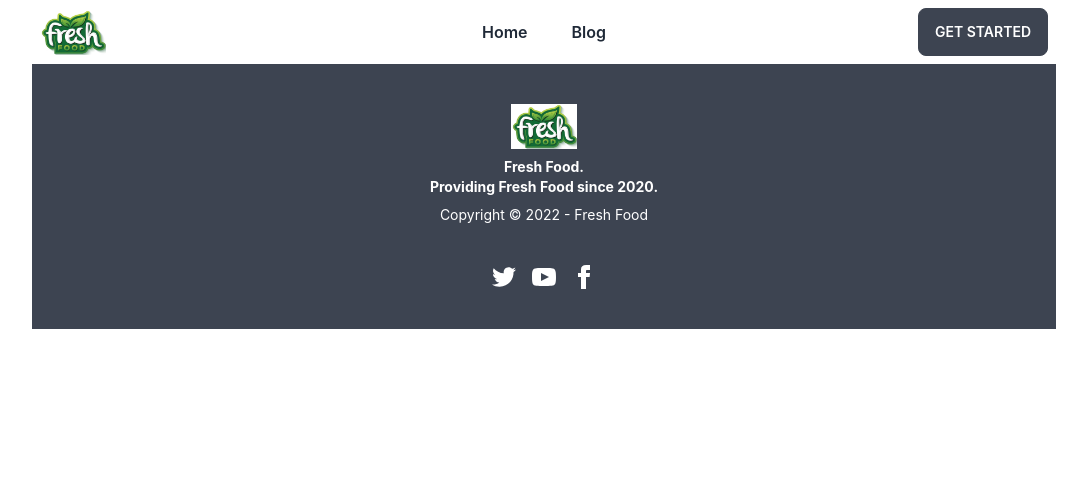
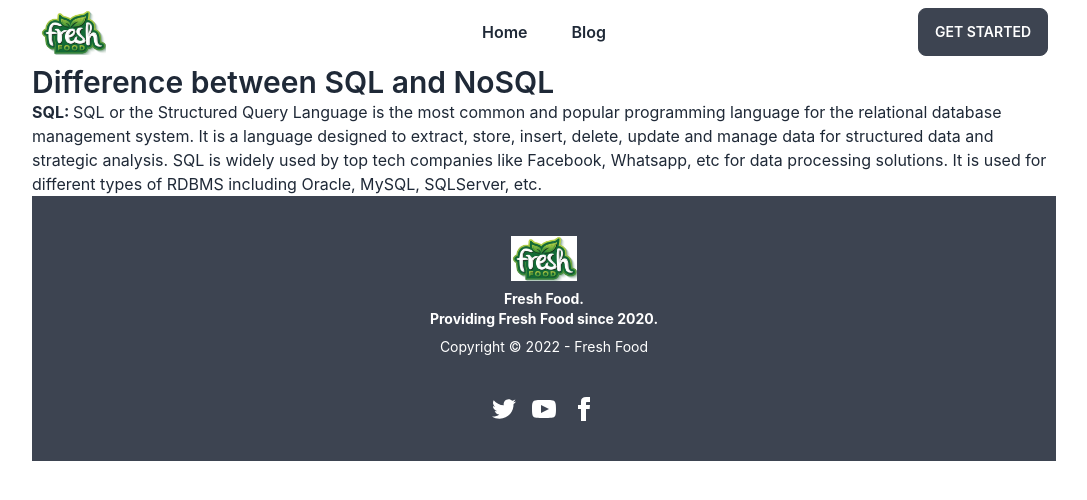
Before and after one commit to SamaulHaque/fresh-food-client, a React (Create React App) app: page /blog in a window 1280 px wide. Shown: the top 500 px of the page, without its empty margins (96-1183 px from the left). Built offline with nearby package versions, Linux system fonts and the light colour scheme.

Commit message:
footer added

```diff
--- a/src/pages/Blog/Blog.js
+++ b/src/pages/Blog/Blog.js
@@ -3,7 +3,10 @@ import React from 'react';
 const Blog = () => {
     return (
         <div>
-            <h2></h2>
+            <h2 className='text-3xl font-semibold'>Difference between SQL and NoSQL</h2>
+            <p><b>SQL: </b> SQL or the Structured Query Language is the most common and popular programming language for the relational database management system. It is a language designed to extract, store, insert, delete, update and manage data for structured data and strategic analysis. SQL is widely used by top tech companies like Facebook, Whatsapp, etc for data processing solutions. It is used for different types of RDBMS including Oracle, MySQL, SQLServer, etc.
+
+</p>
         </div>
     );
 };
```
